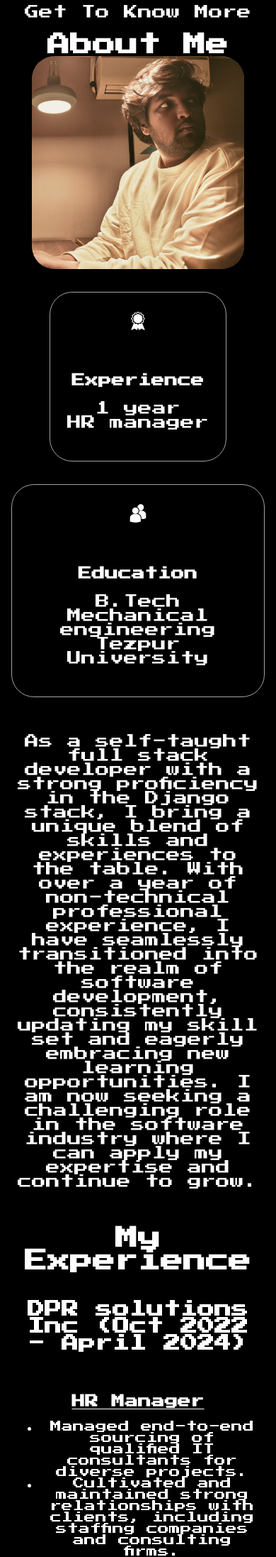
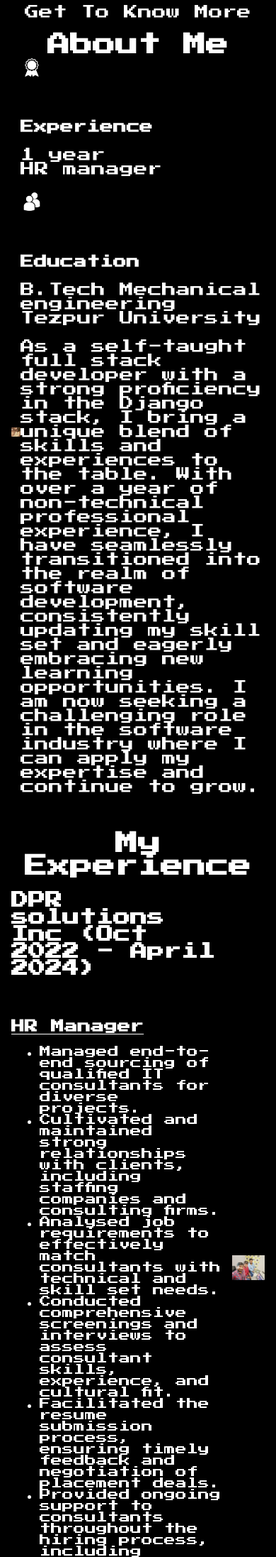
Before and after one commit to Harsha-vrdn/Portfolio-website-django, a Django app: page /about in a window 390 px wide. Shown: the part 47-2240 px from the top of the page at 71% size. Run offline with Django 5.2, Linux system fonts and the light colour scheme.

Commit message:
Update style.css
Made it responsive for mobile devices

```diff
--- a/static/about/css/style.css
+++ b/static/about/css/style.css
@@ -1,89 +1,3 @@
-#about {
-  position: relative;
-}
-
-.about-containers {
-  gap: 2rem;
-  margin-bottom: 2rem;
-  margin-top: 2rem;
-}
-
-.about-details-container {
-  margin-left: 200px;
-  justify-content: center;
-  flex-direction: column;
-}
-
-.about-containers,
-.about-details-container {
-  display: flex;
-}
-
-.about-pic {
-  border-radius: 2rem;
-}
-
-#experience {
-  position: relative;
-}
-
-.experience-sub-title {
-  color: rgb(85, 85, 85);
-  font-weight: 600;
-  font-size: 1.75rem;
-  margin-bottom: 2rem;
-}
-
-.experience-details-container {
-  display: flex;
-  justify-content: center;
-  flex-direction: column;
-}
-
-.details-container {
-  padding: 1.5rem;
-  flex: 1;
-  background: rgb(0, 0, 0);
-  border-radius: 2rem;
-  border: rgb(53, 53, 53) 0.1rem solid;
-  border-color: rgb(163, 163, 163);
-  text-align: center;
-}
-
-.article-container {
-  display: flex;
-  text-align: initial;
-  flex-wrap: wrap;
-  flex-direction: row;
-  gap: 2.5rem;
-  justify-content: space-around;
-}
-
-article {
-  display: flex;
-  width: 10rem;
-  justify-content: space-around;
-  gap: 0.5rem;
-}
-
-article .icon {
-  cursor: default;
-}
-
-.tech-expertise {
-  color: white;
-  font-size: xx-small;
-}
-
-.description-text {
-  padding-bottom: 10px;
-}
-
-.text-container-2 {
-  padding-top: 30px;
-  margin-right: 30px;
-}
-
 @font-face {
   font-family: 'PressStart2P';
   src: url("../fonts/PressStart2P-Regular.ttf") format('truetype');
@@ -373,30 +287,4 @@
       flex-direction: column;
       align-items: center;
   }
-
-  .about-details-container {
-    margin-left: 0;
-    text-align: center;
 }
-
-  .about-containers,
-  .about-details-container {
-    flex-direction: column;
-    align-items: center;
-  }
-
-  .text-container-2 {
-    padding-top: 20px;
-    margin-right: 0;
-    text-align: center;
-  }
-
-  .section-container {
-    flex-direction: column;
-    align-items: center;
-  }
-
-  .about-details-container-2 {
-    text-align: center;
-  }
-}
```
Lines whose indentation alone changed are shown as unchanged.
